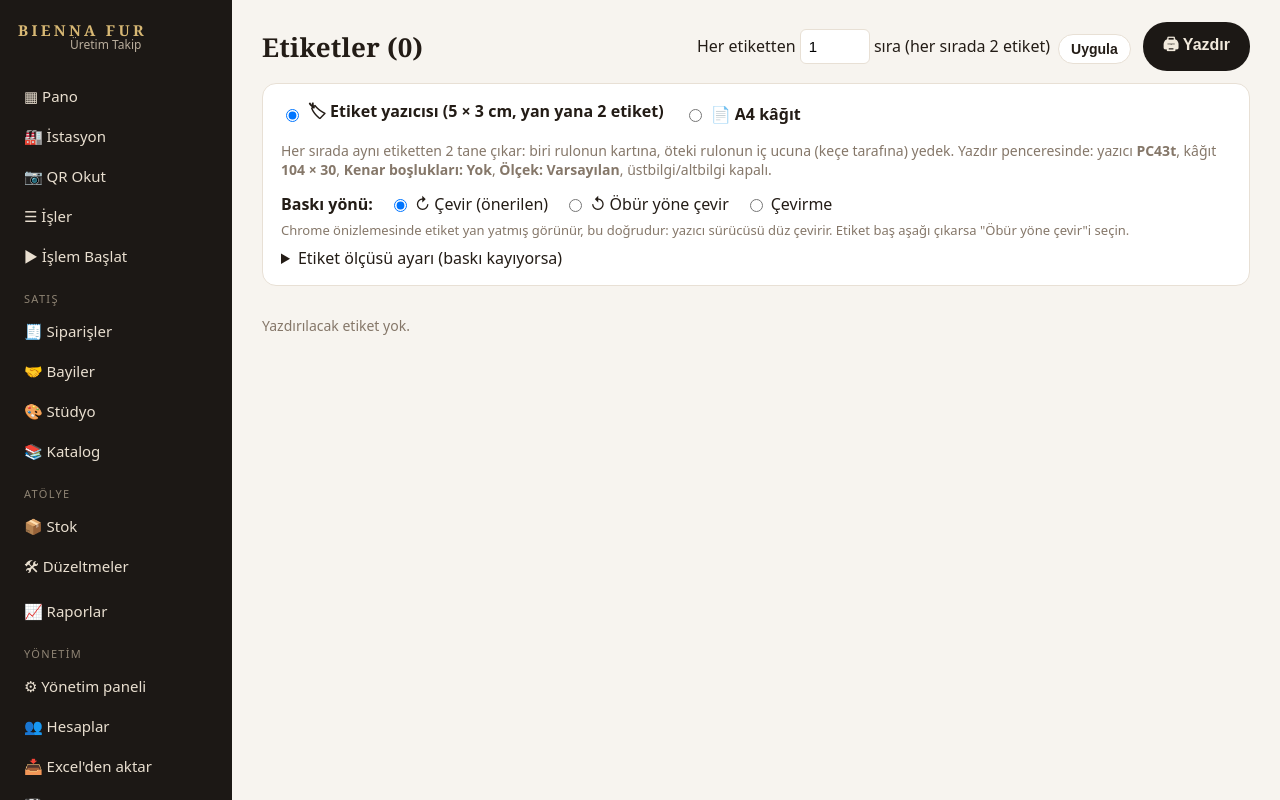
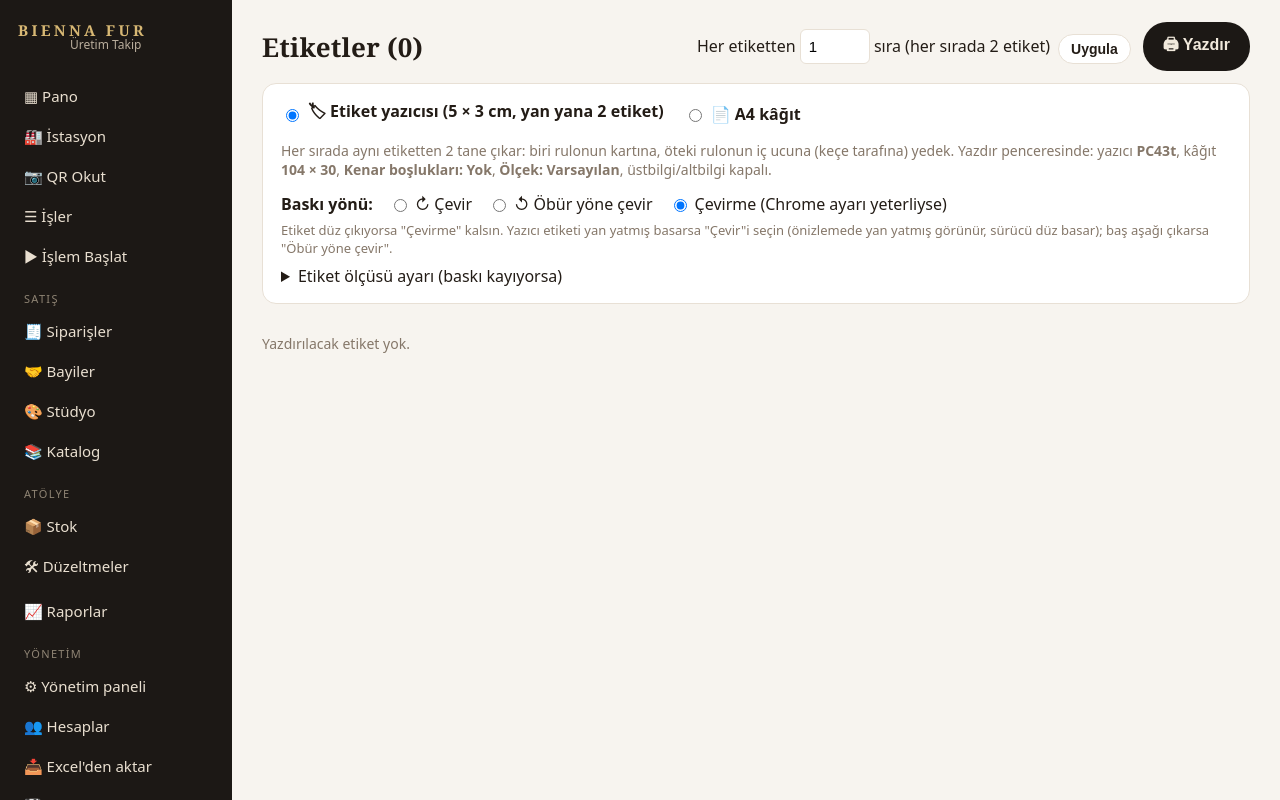
Before and after one commit to myfb2020/sifreli, a Django app: page /etiketler/ in a window 1280 px wide. Run offline with Django 5.2, Linux system fonts and the light colour scheme; the visitor is signed in with stand-in values (Sample User, id 1); data comes from the database, SQL or seed files in the repository; data that the repository does not hold is empty; parts of the project's set-up code (start-up, migrations or seed data) failed here and were passed over.

Commit message:
Etiket yazıcısı: baskı yönü varsayılanı 'Çevirme' (Chrome ayarıyla düz basılıyor)
Co-Authored-By: Claude Opus 5.5 <noreply@anthropic.com>
Claude-Session: https://claude.ai/code/session_01CXEyWAXCWCXLjXmCzbhHoR

```diff
--- a/uretim_takip/uretim/templates/uretim/etiketler.html
+++ b/uretim_takip/uretim/templates/uretim/etiketler.html
@@ -19,10 +19,10 @@
   <p class="soluk" data-kagit="yazici">Her sırada aynı etiketten 2 tane çıkar: biri rulonun kartına, öteki rulonun iç ucuna (keçe tarafına) yedek. Yazdır penceresinde: yazıcı <b>PC43t</b>, kâğıt <b>104 × 30</b>, <b>Kenar boşlukları: Yok</b>, <b>Ölçek: Varsayılan</b>, üstbilgi/altbilgi kapalı.</p>
   <div class="yon-satir" data-kagit="yazici">
     <b>Baskı yönü:</b>
-    <label><input type="radio" name="yon" value="90"> ↻ Çevir (önerilen)</label>
+    <label><input type="radio" name="yon" value="90"> ↻ Çevir</label>
     <label><input type="radio" name="yon" value="270"> ↺ Öbür yöne çevir</label>
-    <label><input type="radio" name="yon" value="0"> Çevirme</label>
-    <span class="soluk">Chrome önizlemesinde etiket yan yatmış görünür, bu doğrudur: yazıcı sürücüsü düz çevirir. Etiket baş aşağı çıkarsa "Öbür yöne çevir"i seçin.</span>
+    <label><input type="radio" name="yon" value="0"> Çevirme (Chrome ayarı yeterliyse)</label>
+    <span class="soluk">Etiket düz çıkıyorsa "Çevirme" kalsın. Yazıcı etiketi yan yatmış basarsa "Çevir"i seçin (önizlemede yan yatmış görünür, sürücü düz basar); baş aşağı çıkarsa "Öbür yöne çevir".</span>
   </div>
   <details data-kagit="yazici">
     <summary>Etiket ölçüsü ayarı (baskı kayıyorsa)</summary>
@@ -101,7 +101,7 @@
   const VARSAYILAN = { en: 50, boy: 30, ara: 3, sol: 0.5 };
   const oku = (k, v) => { try { const d = localStorage.getItem(k); return d === null ? v : d; } catch (e) { return v; } };
   const yaz = (k, v) => { try { localStorage.setItem(k, v); } catch (e) { /* özel pencere */ } };
-  let yon = oku("etiket-yon", "90");
+  let yon = oku("etiket-yon", "0");
   let ayar = Object.assign({}, VARSAYILAN);
   try { Object.assign(ayar, JSON.parse(oku("etiket-ayar", "{}"))); } catch (e) { /* bozuk kayıt */ }
   const kutular = document.querySelectorAll("[data-ayar]");
@@ -134,7 +134,7 @@
     ayar = Object.assign({}, VARSAYILAN); yaz("etiket-ayar", "{}");
     kutular.forEach((k) => { k.value = ayar[k.dataset.ayar]; }); uygula();
   });
-  const yonSecim = document.querySelector(`[name="yon"][value="${yon}"]`) || document.querySelector('[name="yon"][value="90"]');
+  const yonSecim = document.querySelector(`[name="yon"][value="${yon}"]`) || document.querySelector('[name="yon"][value="0"]');
   yonSecim.checked = true;
   document.querySelectorAll('[name="yon"]').forEach((r) => r.addEventListener("change", () => { yon = r.value; yaz("etiket-yon", yon); uygula(); }));
   const secili = oku("etiket-kagit", "yazici");
--- a/uretim_takip/uretim/tests.py
+++ b/uretim_takip/uretim/tests.py
@@ -247,6 +247,7 @@ class QrVePwaTesti(TemelVeri):
         self.assertContains(yanit, "<svg")
         self.assertContains(yanit, "Etiket yazıcısı (5 × 3 cm, yan yana 2 etiket)")
         self.assertContains(yanit, "@page { size: ${ayar.boy}mm ${genislik}mm; margin: 0; }")  # çevrilmiş baskı
+        self.assertContains(yanit, 'let yon = oku("etiket-yon", "0");')  # varsayılan: çevirme (Chrome ayarıyla düz çıkıyor)
         # Parametresiz: stokta malı kalan lotlar; tamamen kullanılan lot listelenmez
         self.yeni_lot(baslangic_kg=Decimal("100"), baslangic_m2=Decimal("20"))
         self.assertNotContains(self.client.get(reverse("etiketler")), self.ham.lot_no)
```
Also changed, not shown: CLAUDE.md (+1 -1 lines).
